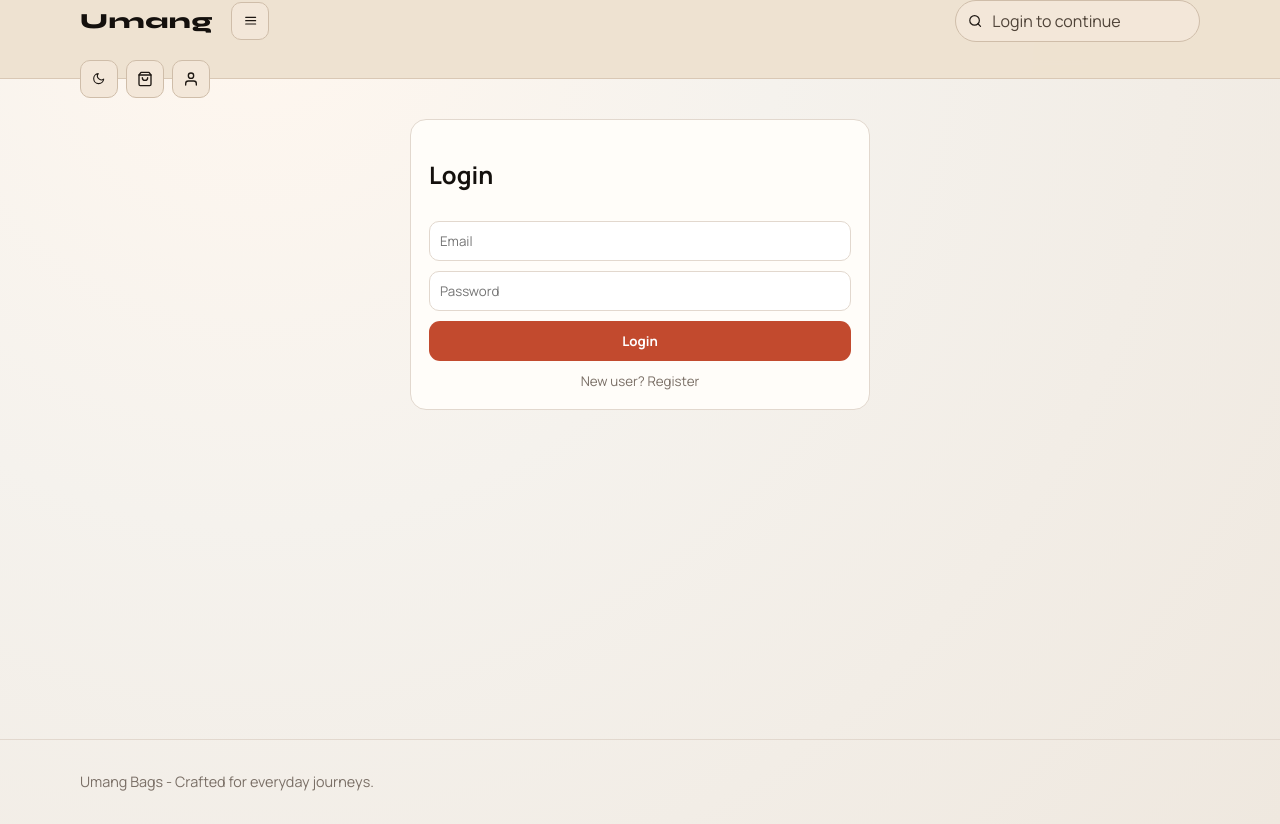
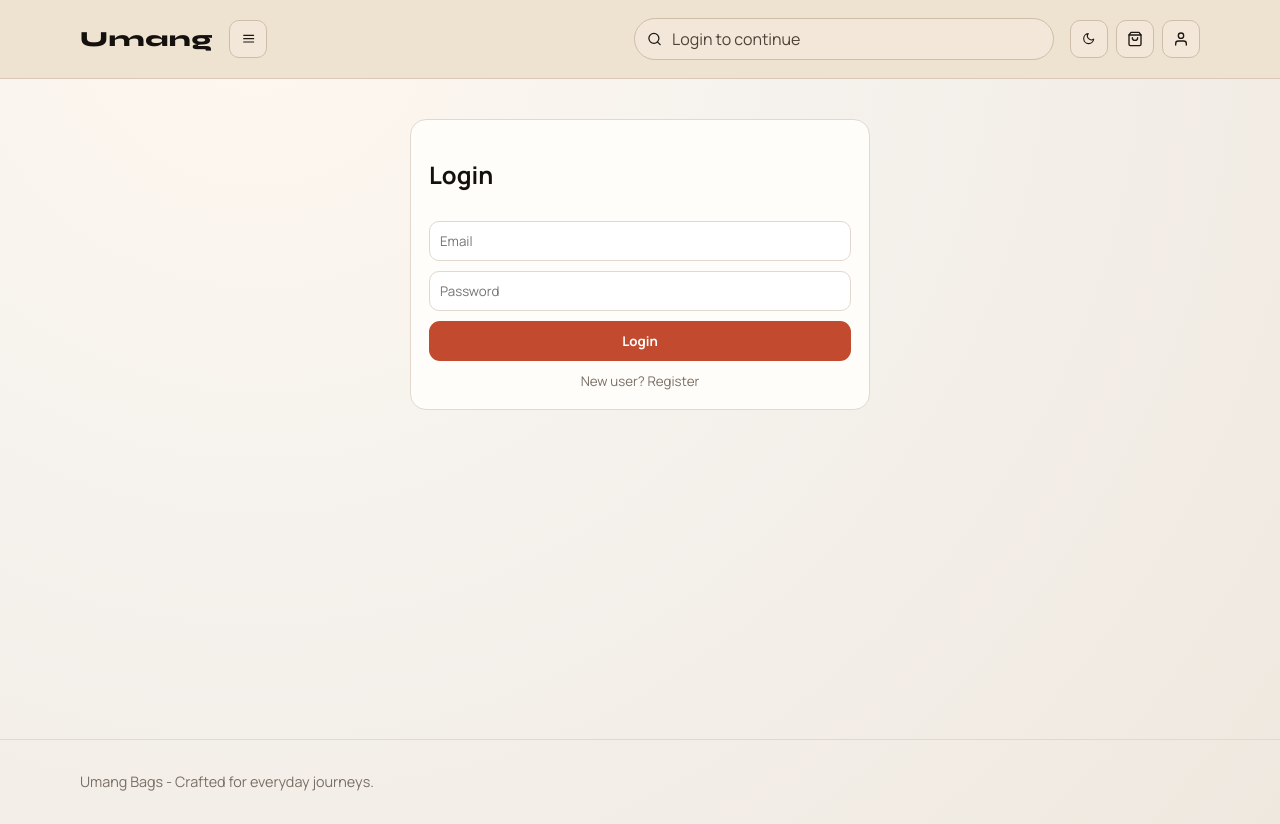
Before and after one commit to umangenterprise/newpolo, a React app in the folder frontend/: page /auth in a window 1280 px wide. Built offline with nearby package versions, Linux system fonts and the light colour scheme; no server answers; the HTML template or start-up script is replaced by a standard one.

Commit message:
Keep navbar on a single line

```diff
--- a/frontend/src/index.css
+++ b/frontend/src/index.css
@@ -88,10 +88,10 @@ main {
 }
 
 .nav-inner {
-  height: 78px;
-  display: grid;
-  grid-template-columns: auto auto 1fr auto;
-  gap: 18px;
+  min-height: 78px;
+  display: flex;
+  flex-wrap: nowrap;
+  gap: 16px;
   align-items: center;
 }
 
@@ -109,6 +109,8 @@ main {
 .nav-links {
   display: flex;
   gap: 14px;
+  flex: 0 1 auto;
+  white-space: nowrap;
 }
 
 .nav-links a {
@@ -141,6 +143,10 @@ main {
   background: var(--field-bg);
   gap: 8px;
   color: var(--field-text);
+  margin-left: auto;
+  flex: 1 1 320px;
+  min-width: 180px;
+  max-width: 420px;
 }
 
 .search input {
@@ -160,6 +166,8 @@ main {
   display: flex;
   align-items: center;
   gap: 8px;
+  flex: 0 0 auto;
+  white-space: nowrap;
 }
 
 .icon-btn {
```
